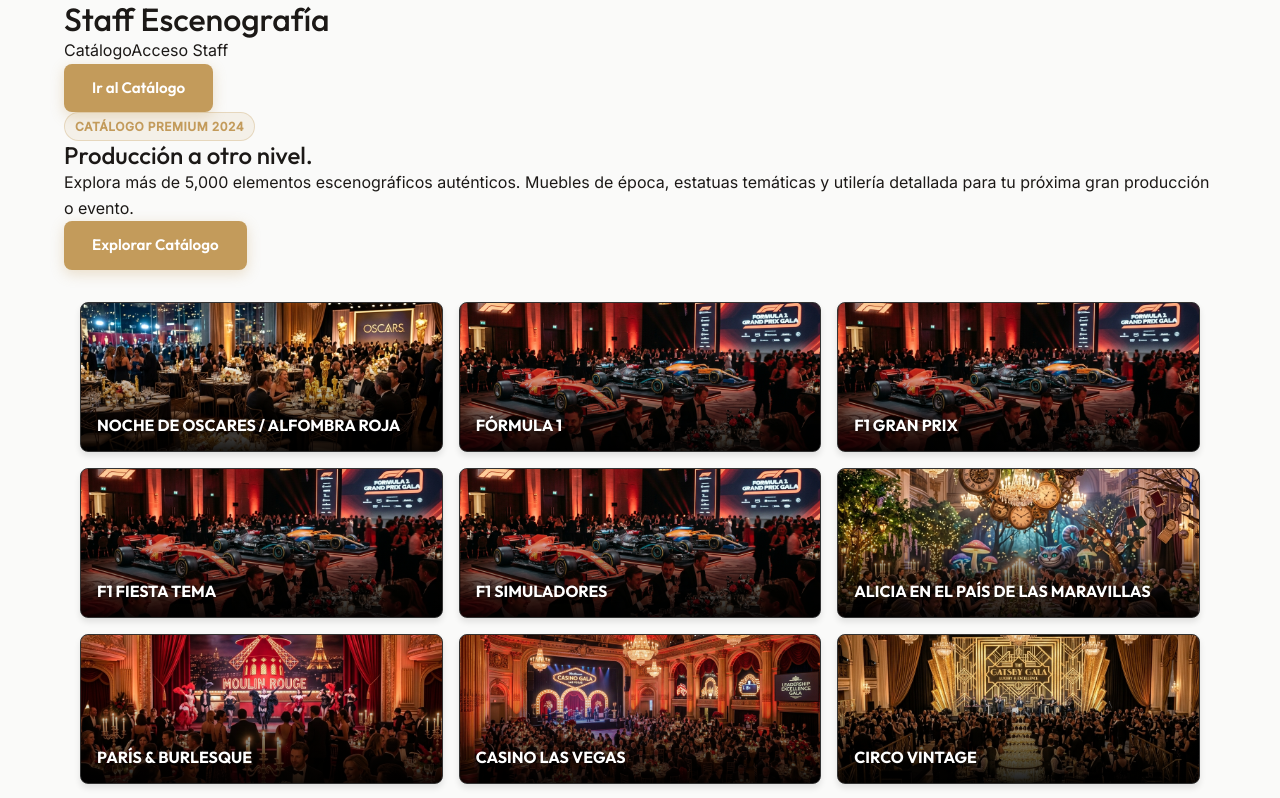
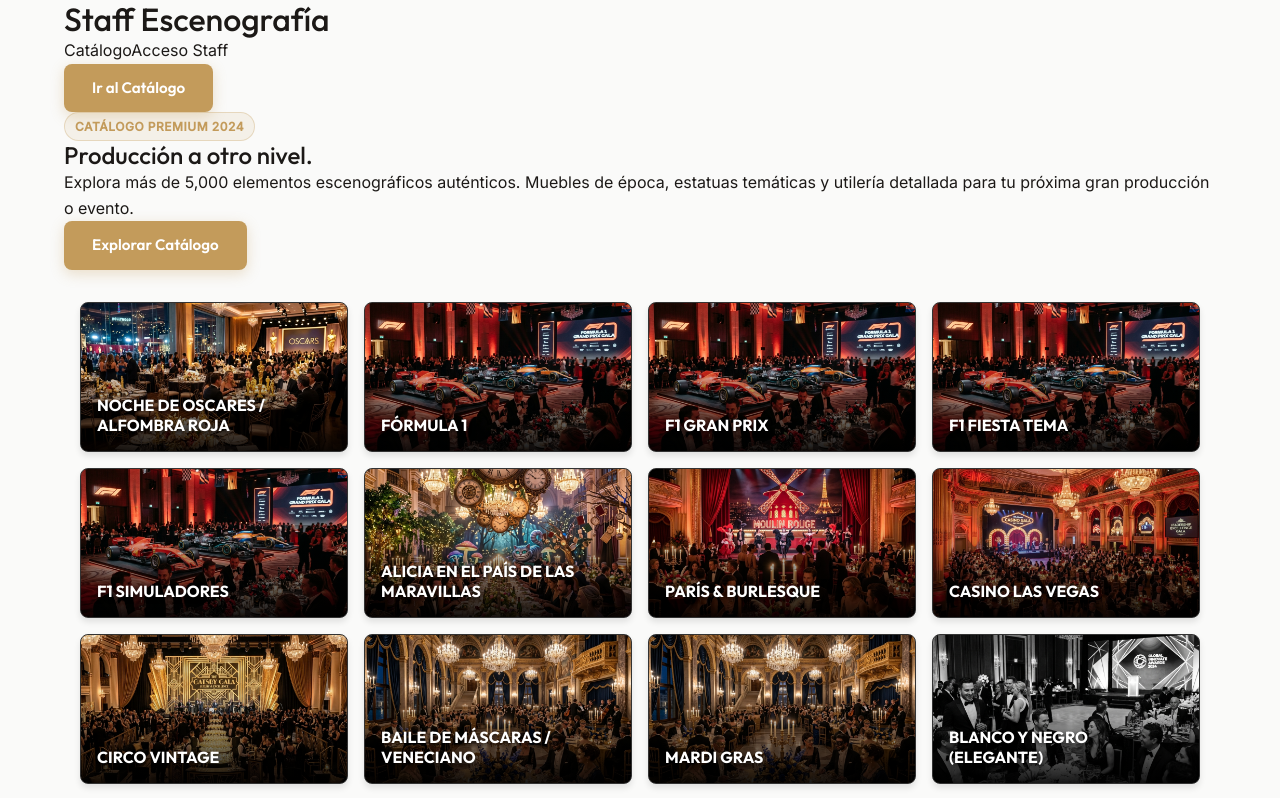
Before and after one commit to MaxMoratto/staffescenografia, a Next.js app: page / in a window 1280 px wide. Shown: the top 798 px of the page. Built offline with nearby package versions, Linux system fonts and the light colour scheme; no server answers.

Commit message:
Add files via upload

```diff
--- a/src/app/globals.css
+++ b/src/app/globals.css
@@ -125,29 +125,7 @@
   border-color: rgba(0, 0, 0, 0.15);
 }
 
-/* Grillas responsivas celulares */
-.categories-grid {
-  margin-top: 2rem;
-  display: grid;
-  /* En celular, forzamos mínimo 2 columnas para no hacer scroll infinito */
-  grid-template-columns: repeat(auto-fill, minmax(130px, 1fr));
-  gap: 1rem;
-  padding: 0 1rem;
-}
-
-@media (min-width: 640px) {
-  .categories-grid {
-    grid-template-columns: repeat(auto-fill, minmax(200px, 1fr));
-    gap: 1.5rem;
-  }
-}
-
-@media (min-width: 1024px) {
-  .categories-grid {
-    grid-template-columns: repeat(auto-fill, minmax(280px, 1fr));
-    padding: 0;
-  }
-}
+/* Removed unused grid classes */
 
 .zona-grid {
   display: grid;
--- a/src/app/page.js
+++ b/src/app/page.js
@@ -36,7 +36,7 @@
       <section className="categories-grid" style={{
         marginTop: '2rem',
         display: 'grid',
-        gridTemplateColumns: 'repeat(auto-fill, minmax(280px, 1fr))',
+        gridTemplateColumns: 'repeat(auto-fill, minmax(250px, 1fr))',
         gap: '1rem',
         padding: '0 1rem'
       }}>
```
